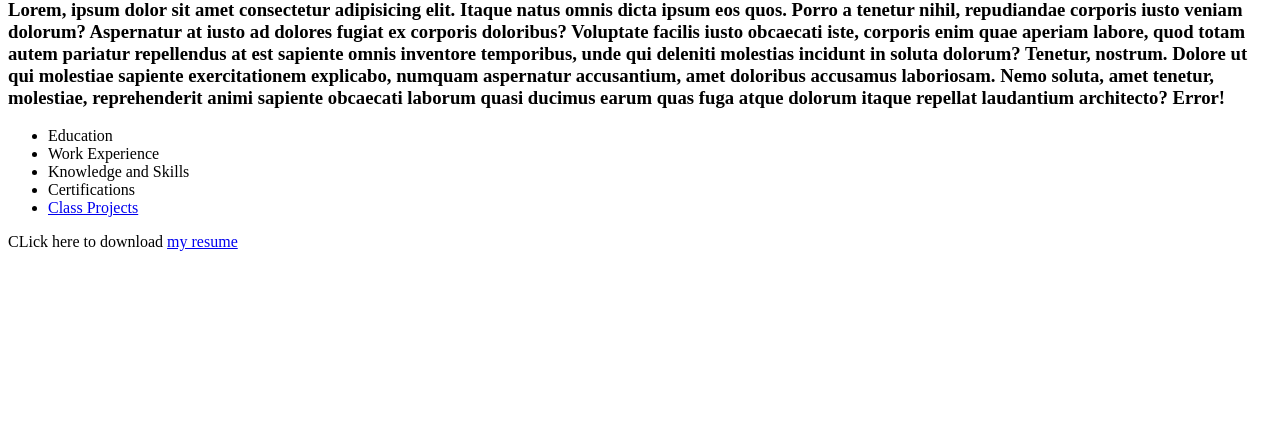
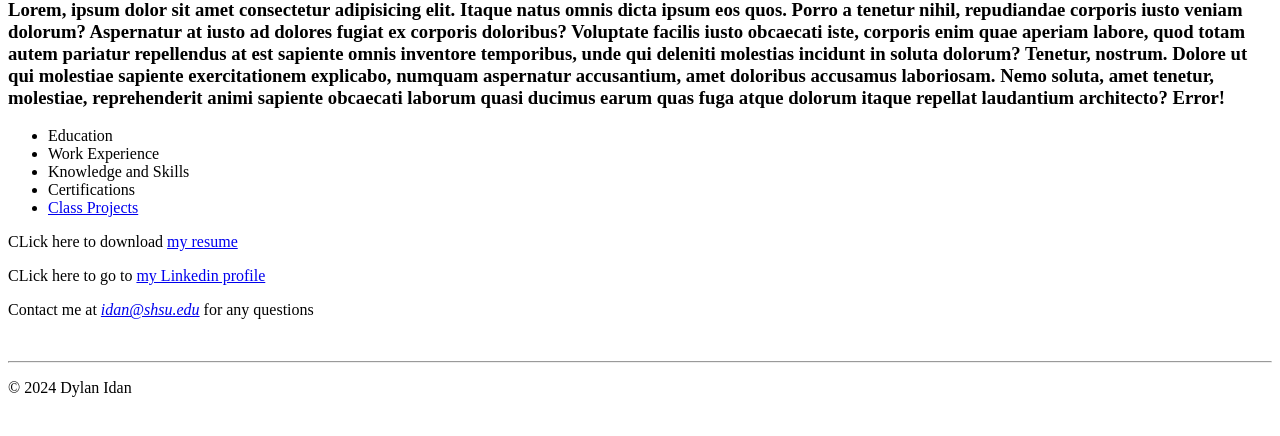
Before and after one commit to dylkidan/dylkidan.github.io, a plain HTML site: page index.html in a window 1280 px wide. Shown: the part 278-714 px from the top of the page. Drawn offline with Linux system fonts and the light colour scheme.

Commit message:
add index

```diff
--- a/index.html
+++ b/index.html
@@ -27,7 +27,14 @@
 
         </nav>
         <p>CLick here to download <a href="files/resume.pdf"> my resume</a></p>
-    </main>
+        <p>CLick here to go to <a href="https://www.linkedin.com/in/didan/" target="_blank">my Linkedin profile</a></p>
+        <p>Contact me at <a href="mailto:idan@shsu.edu"><em>idan@shsu.edu</em></a> for any questions</p>
+        </main>
+        <br>
+        <hr>
+        <footer>
+            <p>&copy; 2024 Dylan Idan</p>
+        </footer>
 
 </body>
 </html>
```
